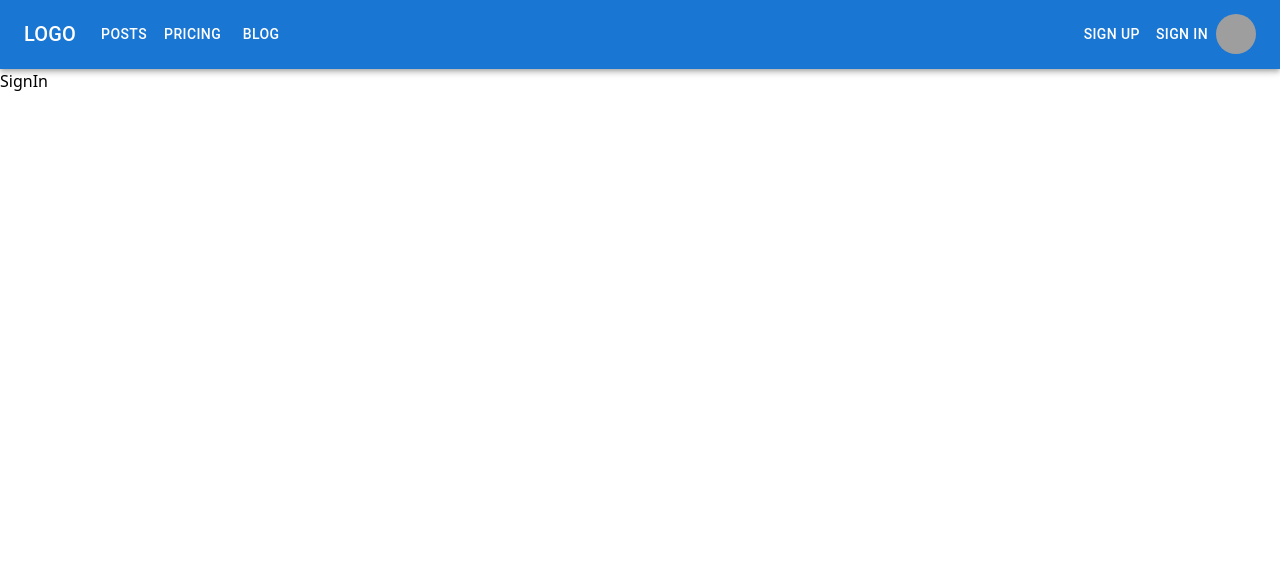
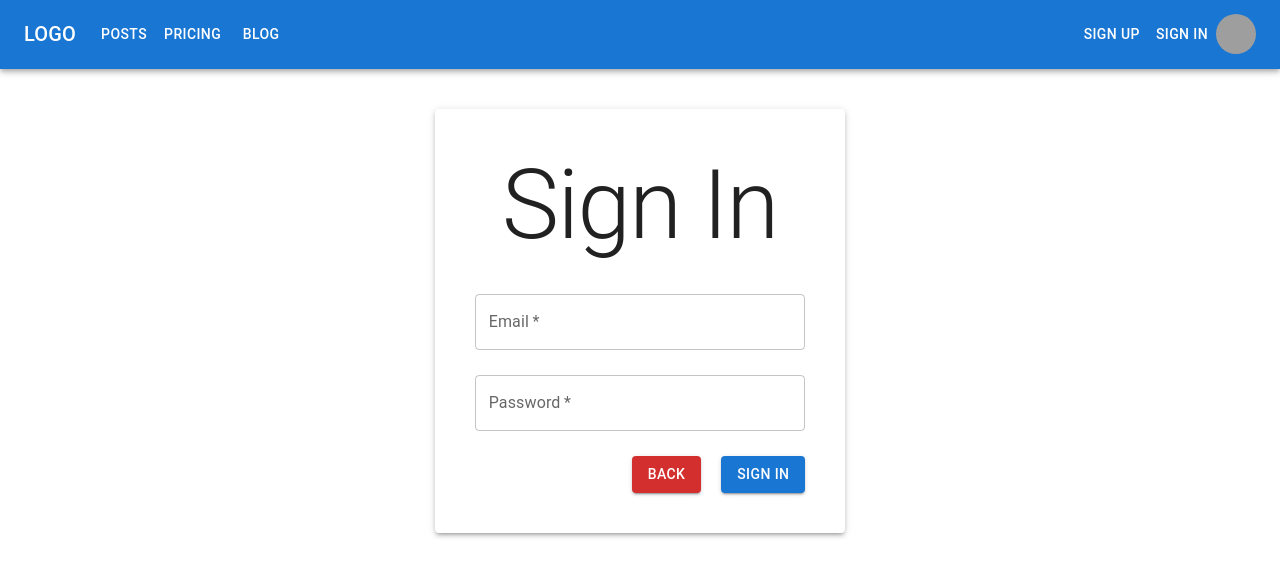
Before and after one commit to ashikahmedfahim/blog-site, a React (Create React App) app in the folder frontend/: page /sign-in in a window 1280 px wide. Shown: the top 576 px of the page. Built offline with nearby package versions, Linux system fonts and the light colour scheme; grey boxes are pictures that could not be loaded.

Commit message:
signin form added

```diff
--- /dev/null
+++ b/frontend/src/app/components/SignInForm.js
@@ -0,0 +1,83 @@
+import React from "react";
+import Box from "@mui/material/Box";
+import TextField from "@mui/material/TextField";
+import Paper from "@mui/material/Paper";
+import Button from "@mui/material/Button";
+import Typography from "@mui/material/Typography";
+import { useForm } from "react-hook-form";
+import { yupResolver } from "@hookform/resolvers/yup";
+import * as yup from "yup";
+
+const SignInForm = () => {
+  const SignUpschema = yup.object().shape({
+    email: yup.string().email().required("Email is required"),
+    password: yup.string().required("Password is required"),
+  });
+
+  const {
+    register,
+    handleSubmit,
+    formState: { errors },
+  } = useForm({
+    resolver: yupResolver(SignUpschema),
+  });
+
+  const handleFormSubmit = (formData) => {
+    console.log(formData);
+  };
+
+  return (
+    <Box
+      component="form"
+      noValidate
+      autoComplete="off"
+      onSubmit={handleSubmit(handleFormSubmit)}
+    >
+      <Paper elevation={3} className="p-10 my-10">
+        <Typography
+          variant="h1"
+          component="div"
+          gutterBottom
+          className="text-center"
+        >
+          Sign In
+        </Typography>
+        <TextField
+          required
+          fullWidth
+          id="email"
+          label="Email"
+          helperText={errors.email ? errors.email.message : ""}
+          error={errors.email ? true : false}
+          {...register("email")}
+          sx={{ marginBottom: errors.email ? "2px" : "25px" }}
+        />
+        <TextField
+          required
+          fullWidth
+          id="password"
+          label="Password"
+          type="password"
+          helperText={errors.password ? errors.password.message : ""}
+          error={errors.password ? true : false}
+          {...register("password")}
+          sx={{ marginBottom: errors.password ? "2px" : "25px" }}
+        />
+        <Box className="flex justify-end">
+          <Box className="mx-5">
+            <Button variant="contained" color="error">
+              Back
+            </Button>
+          </Box>
+          <Box>
+            <Button variant="contained" color="primary" type="submit">
+              Sign In
+            </Button>
+          </Box>
+        </Box>
+      </Paper>
+    </Box>
+  );
+};
+
+export default SignInForm;
--- a/frontend/src/app/components/Form.js
+++ b/frontend/src/app/components/SignUpForm.js
@@ -4,11 +4,12 @@ import TextField from "@mui/material/TextField";
 import Paper from "@mui/material/Paper";
 import Button from "@mui/material/Button";
 import AlertDialog from "./AlertDialog";
+import Typography from "@mui/material/Typography";
 import { useForm } from "react-hook-form";
 import { yupResolver } from "@hookform/resolvers/yup";
 import * as yup from "yup";
 
-const Form = () => {
+const SignUpForm = () => {
   const SignUpschema = yup.object().shape({
     firstName: yup.string().required("First name is required"),
     lastName: yup.string().required("Last name is required"),
@@ -30,7 +31,7 @@ const Form = () => {
 
   const handleFormSubmit = (formData) => {
     console.log(formData);
-  }
+  };
 
   return (
     <Box
@@ -40,6 +41,14 @@ const Form = () => {
       onSubmit={handleSubmit(handleFormSubmit)}
     >
       <Paper elevation={3} className="p-10 my-10">
+        <Typography
+          variant="h1"
+          component="div"
+          gutterBottom
+          className="text-center"
+        >
+          Sign Up
+        </Typography>
         <TextField
           required
           fullWidth
@@ -48,7 +57,7 @@ const Form = () => {
           helperText={errors.firstName ? errors.firstName.message : ""}
           error={errors.firstName ? true : false}
           {...register("firstName")}
-          sx={{ marginBottom: "25px" }}
+          sx={{ marginBottom: errors.firstName ? "2px" : "25px" }}
         />
         <TextField
           required
@@ -58,7 +67,7 @@ const Form = () => {
           helperText={errors.lastName ? errors.lastName.message : ""}
           error={errors.lastName ? true : false}
           {...register("lastName")}
-          sx={{ marginBottom: "25px" }}
+          sx={{ marginBottom: errors.lastName ? "2px" : "25px" }}
         />
         <TextField
           required
@@ -68,7 +77,7 @@ const Form = () => {
           helperText={errors.email ? errors.email.message : ""}
           error={errors.email ? true : false}
           {...register("email")}
-          sx={{ marginBottom: "25px" }}
+          sx={{ marginBottom: errors.email ? "2px" : "25px" }}
         />
         <TextField
           required
@@ -79,7 +88,7 @@ const Form = () => {
           helperText={errors.password ? errors.password.message : ""}
           error={errors.password ? true : false}
           {...register("password")}
-          sx={{ marginBottom: "25px" }}
+          sx={{ marginBottom: errors.password ? "2px" : "25px" }}
         />
         <TextField
           required
@@ -92,7 +101,7 @@ const Form = () => {
           }
           error={errors.confirmPassword ? true : false}
           {...register("confirmPassword")}
-          sx={{ marginBottom: "25px" }}
+          sx={{ marginBottom: errors.confirmPassword ? "2px" : "25px" }}
         />
         <Box className="flex justify-end">
           <Box className="mx-5">
@@ -102,14 +111,14 @@ const Form = () => {
           </Box>
           <Box>
             <Button variant="contained" color="primary" type="submit">
-              Sign up
+              Sign Up
             </Button>
           </Box>
         </Box>
       </Paper>
-      <AlertDialog />
+      {/* <AlertDialog /> */}
     </Box>
   );
 };
 
-export default Form;
+export default SignUpForm;
--- a/frontend/src/app/pages/SignIn.js
+++ b/frontend/src/app/pages/SignIn.js
@@ -1,9 +1,17 @@
-import React from 'react'
+import React from "react";
+import SignInForm from "../components/SignInForm";
+import { Container } from "@mui/material";
 
 const SignIn = () => {
   return (
-    <div>SignIn</div>
-  )
-}
+    <Container maxWidth="xl">
+      <div className="flex justify-center align-middle">
+        <div className="lg:w-1/3 md:w-1/2">
+          <SignInForm />
+        </div>
+      </div>
+    </Container>
+  );
+};
 
-export default SignIn
+export default SignIn;
--- a/frontend/src/app/pages/SignUp.js
+++ b/frontend/src/app/pages/SignUp.js
@@ -1,5 +1,5 @@
 import React from "react";
-import Form from "../components/Form";
+import SignUpForm from "../components/SignUpForm";
 import { Container } from "@mui/material";
 
 const SignUp = () => {
@@ -7,7 +7,7 @@ const SignUp = () => {
     <Container maxWidth="xl">
       <div className="flex justify-center align-middle">
         <div className="lg:w-1/3 md:w-1/2">
-          <Form />
+          <SignUpForm />
         </div>
       </div>
     </Container>
```
